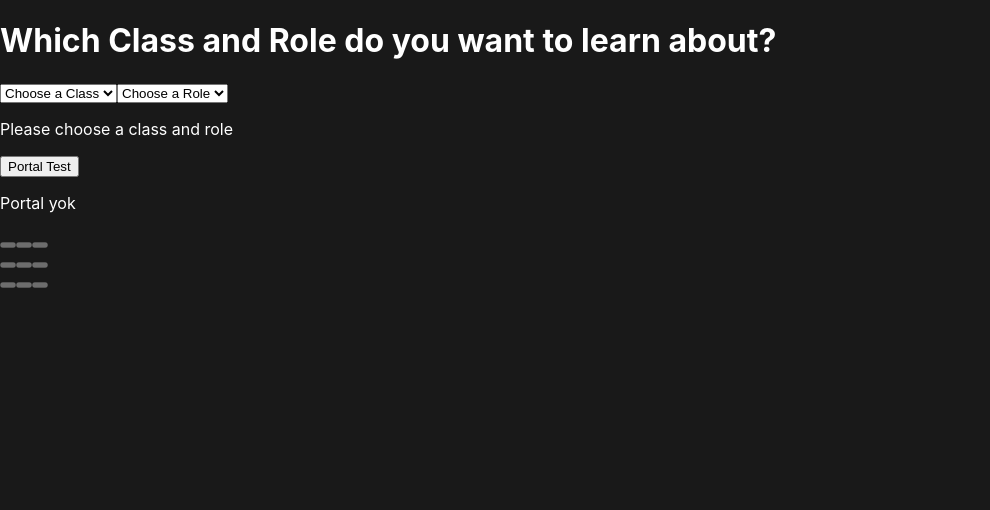
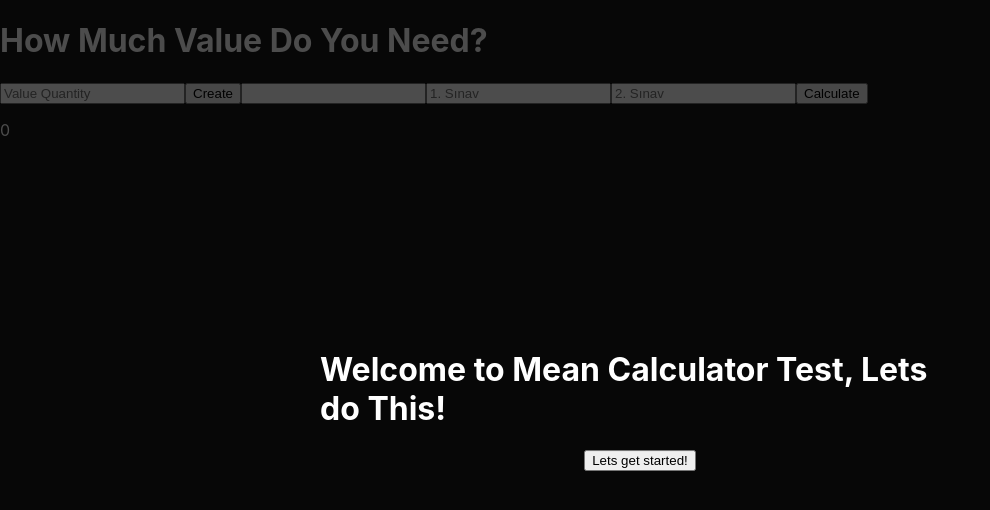
Before and after one commit to guvenfazli/To-Do-List-w-React, a React (Create React App) app in the folder theater/: page / in a window 1280 px wide. Shown: the top 510 px of the page, without its empty margins (0-990 px from the left). Built offline with nearby package versions, Linux system fonts and the light colour scheme.

Commit message:
input creator is done

```diff
--- a/theater/src/App.css
+++ b/theater/src/App.css
@@ -3,25 +3,23 @@ body{
   color: white;
 }
 
-.portal{
+.welcome-message{
   position: fixed;
+  z-index: 1000;
   top: 50%;
   left: 50%;
   transform: translate(-50%, -50%);
-  background-color: gray;
-  color: black;
-  padding: 50px;
-  z-index: 1000;
   display: flex;
-  flex-direction: row;
+  flex-direction: column;
   justify-content: center;
   align-items: center;
 }
 
-.black{
+.background-cancel{
+  z-index: 999;
+  opacity: 1;
+  background-color: rgb(0, 0, 0, 0.7);
   position: fixed;
-  z-index: 1000;
-  background-color: rgb(0, 0, 0, 0.7);
   top: 0;
   left: 0;
   right: 0;
--- a/theater/src/App.jsx
+++ b/theater/src/App.jsx
@@ -1,88 +1,88 @@
 import './App.css';
 import { useState } from 'react';
-import Portal from './Components/Portal';
+import Welcome from './Components/Welcome';
 
-const initialGameBoard = [
-  [null, null, null],
-  [null, null, null],
-  [null, null, null]
-]
 
 
 
 function App() {
 
-  const classInfo = {
-    paladin: {healer: 'Heals with holy light. Better than most of the priests imo.', dps: 'Does heavy damage with the sword and holy light.', tank: 'One of the best tanks in the game. Almost never dies and forever self-healing.'},
-    warrior: {healer: 'There is no such a thing as Healer Warrior', dps: 'Does heavy damage depends on if the player is furry or arms.', tank: 'One of the best and classic tanks in the game.'},
-    druid: {healer: 'Very efficiant and very fast healing. Does heavy healing with tranquility.', dps: 'Boomy druid deals the heaviest dmg as druid. Recommended.', tank: 'Depends on the expension, can be the best tank during that era of the game, Bear form.'}
+  const [valueNeeded, setValueNeeded] = useState(0);
+
+  function getValue(event){
+    setValueNeeded(event.target.value)
   }
 
-  const [chosenClass, setChosenClass] = useState();
+  function createInput(){
+    let inputCreator = []
 
-  const [chosenRole, setChosenRole] = useState();
+    for(let i = 0; i <= +valueNeeded; i++){
+      inputCreator.push([i])
+    }
+    console.log(inputCreator)
+    return inputCreator
+  }
 
-  const [portal, setPortal] = useState(false);
+  let inputHolder = createInput()
 
-  const [gameBoard, setGameBoard] = useState(initialGameBoard)
+  console.log(inputHolder)
 
-  const [putSymbol, setPutSymbol] = useState()
+  console.log(+valueNeeded)
 
 
 
-  function handleSquare(rowIndex, colIndex){
-    setPutSymbol((prev) => prev === 'X' ? 'O' : 'X')
 
-    setGameBoard(() => {
-      initialGameBoard[rowIndex][colIndex] = putSymbol;
-      return initialGameBoard;
-    })
+  const [welcome, setWelcome] = useState(true)
 
+  function closePopUp(){
+    setWelcome((prev) => !prev)
   }
 
-  function openPortal(){
-    setPortal((prev) => !prev)
+  const [not, setNot] = useState({
+    sinav1: 0,
+    sinav2: 0
+  })
+
+  const [mean, setMean] = useState(0)
+
+  function notYaz(parameter, yeniNot){
+    setNot((prev) => {
+      return {
+        ...prev,
+        [parameter]: +yeniNot
+      }
+    })
   }
 
-  function chooseClass(event){
-    setChosenClass(event.target.value)
+
+
+  function calculateMean({sinav1, sinav2}){
+    setMean((sinav1 + sinav2) / 2)
   }
 
-  function chooseRole(event){
-    setChosenRole(event.target.value)
-  }
 
 
 
   return (
     <>
-     <h1>Which Class and Role do you want to learn about?</h1>
-    <select name="" id="" onChange={(event) => chooseClass(event)}>
-      <option value="">Choose a Class</option>
-      <option value="paladin">Paladin</option>
-      <option value="warrior">Warrior</option>
-      <option value="druid">Druid</option>
-    </select>
+      {welcome ? <Welcome close={closePopUp} /> : !welcome}
 
-    <select name="" id="" onChange={(event) => chooseRole(event)}>
-      <option value="">Choose a Role</option>
-      <option value="tank">Tank</option>
-      <option value="healer">Healer</option>
-      <option value="dps">Dps</option>
-    </select>
+      <h1>How Much Value Do You Need?</h1>
+      <input type="text" placeholder='Value Quantity' onChange={(event) => getValue(event)}/>
+      <button onClick={() => createInput()}>Create</button>
+      {inputHolder.map((row) => <input></input>)}
 
-    {
-    !chosenRole || !chosenClass ? <p>Please choose a class and role</p> :
-    <>
-      <h2>{chosenClass}</h2>
-      <p>{classInfo[chosenClass][chosenRole]}</p>
-    </>
-    }
 
-    <button onClick={openPortal}>Portal Test</button>
-    {portal ? <Portal close={openPortal} /> : <p>Portal yok</p>}
 
-    {gameBoard.map((row, rowIndex) => <tr>{row.map((col, colIndex) => <button onClick={() => handleSquare(rowIndex, colIndex)} disabled={putSymbol !== null}>{putSymbol}</button>)}</tr>)}
+      <input type="text" onChange={(event) => notYaz('sinav1', event.target.value)} placeholder='1. Sınav' />
+      <input type="text" placeholder='2. Sınav' onChange={(event) => notYaz('sinav2', event.target.value)} />
+      <button onClick={() => calculateMean(not)}>Calculate</button>
+
+      {<p>{mean}</p>}
+
+
+
+
 
     </>
 );
--- a/theater/src/Components/Portal.jsx
+++ /dev/null
@@ -1,14 +0,0 @@
-export default function Portal({close}){
-  return (
-    <>
-    <div className="black" />
-    <div className="portal">
-      <p>You reached to Matrix, gratz.</p>
-      <button onClick={close}>Go back.</button>
-
-
-
-    </div>
-    </>
-  )
-}
--- /dev/null
+++ b/theater/src/Components/Welcome.jsx
@@ -0,0 +1,14 @@
+export default function Welcome({close}){
+  return (
+    <>
+      <div className="background-cancel"></div>
+      <div className="welcome-message">
+        <h1>Welcome to Mean Calculator Test, Lets do This!</h1>
+        <button onClick={close}>Lets get started!</button>
+      </div>
+
+
+
+    </>
+  )
+}
```
